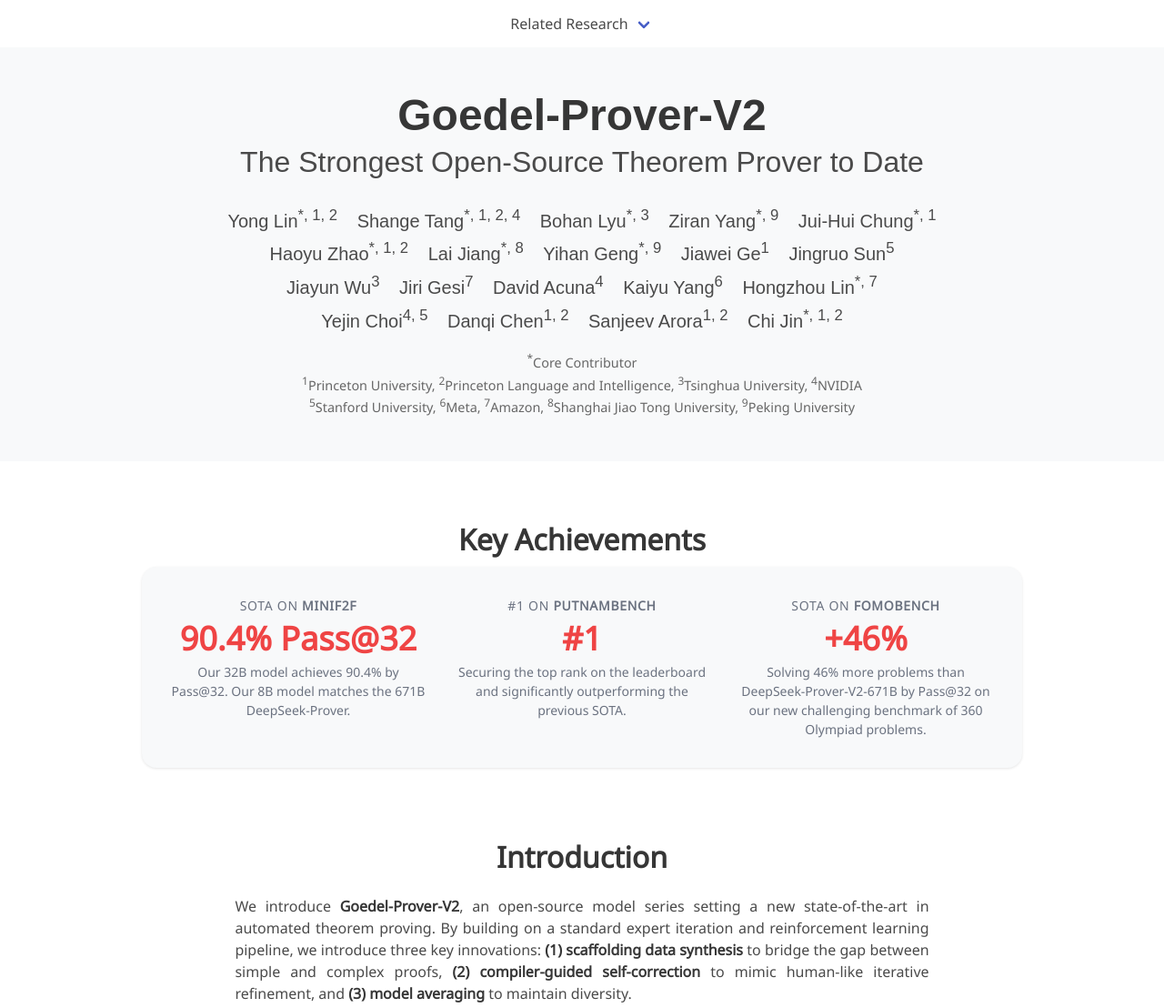
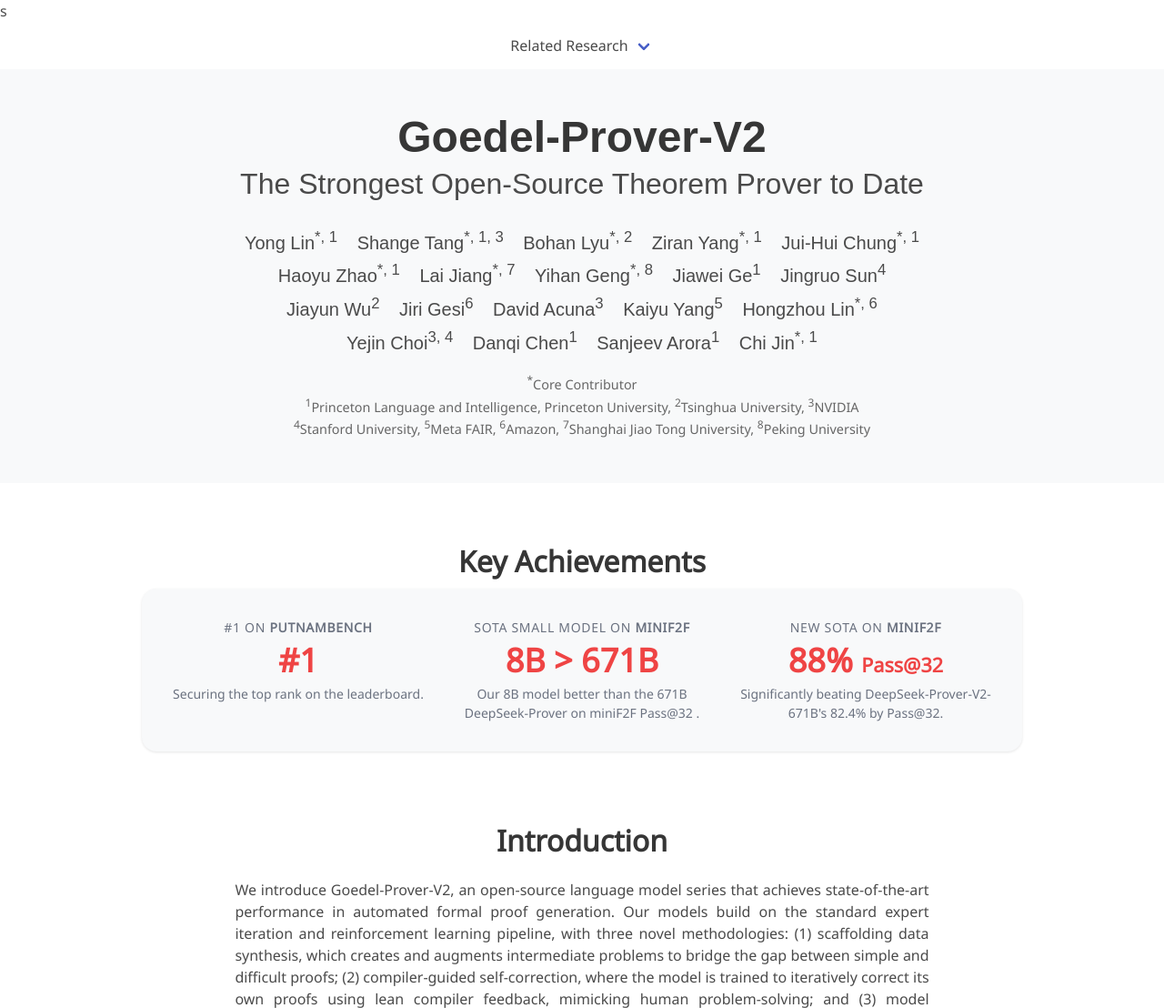
Before and after one commit to Imbernoulli/goedel-v2-web, a plain HTML site: page index.html in a window 1280 px wide. Shown: the top 1108 px of the page at 91% size. Drawn offline with nearby package versions, Linux system fonts and the light colour scheme; some icons are missing; a web font is replaced by a local one.

Commit message:
Update index.html

```diff
--- a/index.html
+++ b/index.html
@@ -1,4 +1,4 @@
-<!DOCTYPE html>
+s<!DOCTYPE html>
 <html lang="en">
 
 <head>
@@ -234,35 +234,35 @@
               <a href="http://blog.goedel-prover.com" style="text-decoration: none; color: inherit;">The Strongest Open-Source Theorem Prover to Date</a>
             </h2>
             <div class="is-size-5 publication-authors">
-              <span class="author-block"><a href="https://linyongver.github.io/Website/" style="text-decoration: none; color: inherit;">Yong Lin</a><sup>*, 1, 2</sup></span>
-              <span class="author-block"><a href="https://shangetang.github.io/" style="text-decoration: none; color: inherit;">Shange Tang</a><sup>*, 1, 2, 4</sup></span>
-              <span class="author-block"><a href="https://lyubh.cn/" style="text-decoration: none; color: inherit;">Bohan Lyu</a><sup>*, 3</sup></span>
-              <span class="author-block"><a href="https://ziranyang0.github.io/" style="text-decoration: none; color: inherit;">Ziran Yang</a><sup>*, 9</sup></span>
+              <span class="author-block"><a href="https://linyongver.github.io/Website/" style="text-decoration: none; color: inherit;">Yong Lin</a><sup>*, 1</sup></span>
+              <span class="author-block"><a href="https://shangetang.github.io/" style="text-decoration: none; color: inherit;">Shange Tang</a><sup>*, 1, 3</sup></span>
+              <span class="author-block"><a href="https://lyubh.cn/" style="text-decoration: none; color: inherit;">Bohan Lyu</a><sup>*, 2</sup></span>
+              <span class="author-block"><a href="https://ziranyang0.github.io/" style="text-decoration: none; color: inherit;">Ziran Yang</a><sup>*, 1</sup></span>
               <span class="author-block"><a href="https://web.math.princeton.edu/~jc1220/" style="text-decoration: none; color: inherit;">Jui-Hui Chung</a><sup>*, 1</sup></span>
               <br>
-              <span class="author-block"><a href="https://hyzhao.me/" style="text-decoration: none; color: inherit;">Haoyu Zhao</a><sup>*, 1, 2</sup></span>
-              <span class="author-block"><a style="text-decoration: none; color: inherit;">Lai Jiang</a><sup>*, 8</sup></span>
-              <span class="author-block"><a href="https://scholar.google.com/citations?user=9jts-VQAAAAJ&hl=zh-CN" style="text-decoration: none; color: inherit;">Yihan Geng</a><sup>*, 9</sup></span>
+              <span class="author-block"><a href="https://hyzhao.me/" style="text-decoration: none; color: inherit;">Haoyu Zhao</a><sup>*, 1</sup></span>
+              <span class="author-block"><a style="text-decoration: none; color: inherit;">Lai Jiang</a><sup>*, 7</sup></span>
+              <span class="author-block"><a href="https://scholar.google.com/citations?user=9jts-VQAAAAJ&hl=zh-CN" style="text-decoration: none; color: inherit;">Yihan Geng</a><sup>*, 8</sup></span>
               <span class="author-block"><a href="https://jiaweige0416.github.io/" style="text-decoration: none; color: inherit;">Jiawei Ge</a><sup>1</sup></span>
-              <span class="author-block"><a href="https://jingruo.github.io/" style="text-decoration: none; color: inherit;">Jingruo Sun</a><sup>5</sup></span>
+              <span class="author-block"><a href="https://jingruo.github.io/" style="text-decoration: none; color: inherit;">Jingruo Sun</a><sup>4</sup></span>
               <br>
-              <span class="author-block"><a href="https://ic-hub.github.io/" style="text-decoration: none; color: inherit;">Jiayun Wu</a><sup>3</sup></span>
-              <span class="author-block"><a href="https://jirigesi.github.io/" style="text-decoration: none; color: inherit;">Jiri Gesi</a><sup>7</sup></span>
-              <span class="author-block"><a href="https://www.cs.toronto.edu/~davidj/" style="text-decoration: none; color: inherit;">David Acuna</a><sup>4</sup></span>
-              <span class="author-block"><a href="https://yangky11.github.io/" style="text-decoration: none; color: inherit;">Kaiyu Yang</a><sup>6</sup></span>
-              <span class="author-block"><a href="http://www.hongzhoulin.com/" style="text-decoration: none; color: inherit;">Hongzhou Lin</a><sup>*, 7</sup></span>
+              <span class="author-block"><a href="https://ic-hub.github.io/" style="text-decoration: none; color: inherit;">Jiayun Wu</a><sup>2</sup></span>
+              <span class="author-block"><a href="https://jirigesi.github.io/" style="text-decoration: none; color: inherit;">Jiri Gesi</a><sup>6</sup></span>
+              <span class="author-block"><a href="https://www.cs.toronto.edu/~davidj/" style="text-decoration: none; color: inherit;">David Acuna</a><sup>3</sup></span>
+              <span class="author-block"><a href="https://yangky11.github.io/" style="text-decoration: none; color: inherit;">Kaiyu Yang</a><sup>5</sup></span>
+              <span class="author-block"><a href="http://www.hongzhoulin.com/" style="text-decoration: none; color: inherit;">Hongzhou Lin</a><sup>*, 6</sup></span>
               <br>
-              <span class="author-block"><a href="https://yejinc.github.io/" style="text-decoration: none; color: inherit;">Yejin Choi</a><sup>4, 5</sup></span>
-              <span class="author-block"><a href="https://www.cs.princeton.edu/~danqic/" style="text-decoration: none; color: inherit;">Danqi Chen</a><sup>1, 2</sup></span>
-              <span class="author-block"><a href="https://www.cs.princeton.edu/~arora/" style="text-decoration: none; color: inherit;">Sanjeev Arora</a><sup>1, 2</sup></span>
-              <span class="author-block"><a href="https://sites.google.com/view/cjin/home" style="text-decoration: none; color: inherit;">Chi Jin</a><sup>*, 1, 2</sup></span>
+              <span class="author-block"><a href="https://yejinc.github.io/" style="text-decoration: none; color: inherit;">Yejin Choi</a><sup>3, 4</sup></span>
+              <span class="author-block"><a href="https://www.cs.princeton.edu/~danqic/" style="text-decoration: none; color: inherit;">Danqi Chen</a><sup>1</sup></span>
+              <span class="author-block"><a href="https://www.cs.princeton.edu/~arora/" style="text-decoration: none; color: inherit;">Sanjeev Arora</a><sup>1</sup></span>
+              <span class="author-block"><a href="https://sites.google.com/view/cjin/home" style="text-decoration: none; color: inherit;">Chi Jin</a><sup>*, 1</sup></span>
             </div>
             <div class="affiliations">
                 <p> <sup>*</sup>Core Contributor
                 <br>
-                <sup>1</sup>Princeton University, <sup>2</sup>Princeton Language and Intelligence, <sup>3</sup>Tsinghua University, <sup>4</sup>NVIDIA
+                <sup>1</sup>Princeton Language and Intelligence, Princeton University, <sup>2</sup>Tsinghua University, <sup>3</sup>NVIDIA
                 <br>
-                <sup>5</sup>Stanford University, <sup>6</sup>Meta, <sup>7</sup>Amazon,  <sup>8</sup>Shanghai Jiao Tong University, <sup>9</sup>Peking University</p>
+                <sup>4</sup>Stanford University, <sup>5</sup>Meta FAIR, <sup>6</sup>Amazon,  <sup>7</sup>Shanghai Jiao Tong University, <sup>8</sup>Peking University</p>
             </div>
 
             <!-- <div class="badges">
@@ -301,29 +301,31 @@
 
         <div>
           <p style="font-size: 0.875rem; font-weight: 500; text-transform: uppercase; letter-spacing: 0.05em; color: #6b7280; margin-bottom: 0.5rem;">
-            SOTA on <b>MiniF2F</b></p>
+            #1 on <b>PutnamBench</b></p>
           <p style="font-size: 2.25rem; font-weight: 700; color: #ef4444; line-height: 1; margin-bottom: 0.5rem;">
-            <strong style="color: #ef4444;"> 90.4% Pass@32</strong></p>
+            <strong style="color: #ef4444;">#1</strong></p>
           <p style="font-size: 0.875rem; color: #6b7280;">
-            Our 32B model achieves  90.4% by Pass@32. Our 8B model matches the 671B DeepSeek-Prover.</p>
+            Securing the top rank on the leaderboard.</p>
         </div>
 
         <div>
           <p style="font-size: 0.875rem; font-weight: 500; text-transform: uppercase; letter-spacing: 0.05em; color: #6b7280; margin-bottom: 0.5rem;">
-            #1 on <b>PutnamBench</b></p>
+            SOTA small model on <b>MiniF2F</b></p>
           <p style="font-size: 2.25rem; font-weight: 700; color: #ef4444; line-height: 1; margin-bottom: 0.5rem;">
-            <strong style="color: #ef4444;">#1</strong></p>
+            <strong style="color: #ef4444;"> 8B > 671B</strong></p>
           <p style="font-size: 0.875rem; color: #6b7280;">
-            Securing the top rank on the leaderboard and significantly outperforming the previous SOTA.</p>
+            Our 8B model better than the 671B DeepSeek-Prover on miniF2F Pass@32 .</p>
         </div>
+
+
 
         <div>
           <p style="font-size: 0.875rem; font-weight: 500; text-transform: uppercase; letter-spacing: 0.05em; color: #6b7280; margin-bottom: 0.5rem;">
-            SOTA on <b>FoMOBench</b></p>
+            New SOTA on <b>MiniF2F</b></p>
           <p style="font-size: 2.25rem; font-weight: 700; color: #ef4444; line-height: 1; margin-bottom: 0.5rem;">
-            <strong style="color: #ef4444;">+46%</strong></p>
+            <strong style="color: #ef4444;">88% <span style="font-size: 0.6em;">Pass@32</span></strong>
           <p style="font-size: 0.875rem; color: #6b7280;">
-            Solving 46% more problems than DeepSeek-Prover-V2-671B by Pass@32 on our new challenging benchmark of 360 Olympiad problems.</p>
+            Significantly beating DeepSeek-Prover-V2-671B's 82.4% by Pass@32.</p>
         </div>
 
       </div>
@@ -337,10 +339,10 @@
           <h2 class="title is-3">Introduction</h2>
           <div class="content has-text-justified">
             <p>
-              We introduce <strong>Goedel-Prover-V2</strong>, an open-source model series setting a new state-of-the-art in automated theorem proving. By building on a standard expert iteration and reinforcement learning pipeline, we introduce three key innovations: <strong>(1) scaffolding data synthesis</strong> to bridge the gap between simple and complex proofs, <strong>(2) compiler-guided self-correction</strong> to mimic human-like iterative refinement, and <strong>(3) model averaging</strong> to maintain diversity.
+              We introduce Goedel-Prover-V2, an open-source language model series that achieves state-of-the-art performance in automated formal proof generation. Our models build on the standard expert iteration and reinforcement learning pipeline, with three novel methodologies: (1) scaffolding data synthesis, which creates and augments intermediate problems to bridge the gap between simple and difficult proofs; (2) compiler-guided self-correction, where the model is trained to iteratively correct its own proofs using lean compiler feedback, mimicking human problem-solving; and (3) model averaging.
             </p>
             <p>
-              Our <strong>8B model matches the performance of models nearly 100x its size</strong>, and our <strong>32B model significantly outperforms all prior open-source and closed-source provers</strong>, establishing a new benchmark for what's possible in automated reasoning.
+              Our small model, Goedel-Prover-V2-8B, reaches 83.0% on MiniF2F test set at Pass@32, matching the performance of DeepSeek-Prover-V2-671B while being nearly 100 times smaller in model size.  Our flagship model, Goedel-Prover-V2-32B, achieves 88.0% on MiniF2F at Pass@32 and 90.4% with additional two rounds of self-correction (only increasing max output length from 32K to 40K), outperforming prior SOTA DeepSeek-Prover-V2-671B and concurrent work Kimina-Prover-72B by a large margin. Additionaly, Goedel-Prover-V2-32B solves 57 problems on PutnamBench with 32 sample budget and 2 rounds of self-correction per sample, securing the 1st on the leaderboard by beating DeepSeek-Prover-V2-671B's 47 by doing Pass@1024.
             </p>
           </div>
         </div>
@@ -369,15 +371,15 @@
             </div>
           </div>
           <figcaption>
-              <strong>Figure 1</strong>: <em>Pass@32 performance on MiniF2F, PutnamBench, and our new FoMOBench containing 360 Olympiad math problems.</em>
+              <strong>Figure 1</strong>: <em>Pass@32 performance on MiniF2F, PutnamBench, and our new FoMOBench containing 360 IMO-level problems.</em>
           </figcaption>
         </figure>
         <div class="content has-text-justified">
             <p>
-                The charts above demonstrate the state-of-the-art performance of Goedel-Prover-V2. Goedel-Prover-V2 (self-correction) indicates that the model first do full proof generation and then correct the proof according to the lean compilation feedback. The max generation length for Goedel-Prover-V2 (self-correction) is 40K while that of the rest models is 32K.
+                The charts above demonstrate the state-of-the-art performance of Goedel-Prover-V2. Goedel-Prover-V2 (self-correction) indicates that the model first do full proof generation and then correct the proof according to the lean compilation feedback.  <strong>Goedel-Prover-V2 (self-correction) only increases the max output length from 32K to 40K over other models.</strong>
                 <strong>(Left)</strong> On the widely-used MiniF2F benchmark, our 8B model achieves 83.0%, matching much larger models, while our 32B model reaches 88.0% (90.4% with self-correction), outperforming all previous models.
                 <strong>(Middle)</strong> On the challenging PutnamBench, our 32B model solves 43 problems, a significant leap over the previous best of 23.
-                <strong>(Right)</strong> On our newly curated FoMOBench, which contains difficult Olympiad-level problems, our 32B model solves 60 problems, surpassing the prior SOTA of 50.
+                <strong>(Right)</strong> On our newly curated FoMOBench, which contains 360 IMO-level problems, our 32B model solves 73 problems, surpassing DeepSeek-Prover-V2-671B's 50.
             </p>
         </div>
 
@@ -391,8 +393,10 @@
                 </tr>
             </thead>
             <tbody>
-                <tr><td>1</td><td><strong>Goedel-Prover-V2-32B (self-correction)</strong></td><td><strong>64</strong></td><td><strong>Pass@64</strong></td></tr>
-                <tr><td>1</td><td><strong>Goedel-Prover-V2-32B (self-correction)</strong></td><td><strong>57</strong></td><td><strong>Pass@32</strong></td></tr>
+                <tr><td>1</td><td><strong>Goedel-Prover-V2-32B (two rounds of self-correction)</strong></td><td><strong>64</strong></td><td><strong>Pass@64</strong></td></tr>
+                <tr><td>1</td><td><strong>Goedel-Prover-V2-32B (two rounds of self-correction)</strong></td><td><strong>57</strong></td><td><strong>Pass@32</strong></td></tr>
+                <tr><td>1</td><td><strong>Goedel-Prover-V2-32B </strong></td><td><strong>43</strong></td><td><strong>Pass@32</strong></td></tr>
+
                 <tr><td>2</td><td>DeepSeek‑Prover‑V2-671B</td><td>47</td><td>pass@1024</td></tr>
                 <tr><td>2</td><td>DeepSeek‑Prover‑V2-671B</td><td>22</td><td>pass@32</td></tr>
                 <tr><td>3</td><td>DSP+</td><td>23</td><td>pass@128</td></tr>
@@ -400,7 +404,7 @@
             </tbody>
         </table>
         <figcaption class="has-text-centered">
-            <strong>Table 1</strong>: <em>PutnamBench leaderboard. Goedel-Prover-V2-32B secures the top rank with significantly less compute than the previous SOTA. Note that DeepSeek-Prover-V2-671B's score of 47 was achieved with a much larger sample budget (pass@1024).</em>
+            <strong>Table 1</strong>: <em>PutnamBench leaderboard. Goedel-Prover-V2-32B secures the top rank with significantly less compute than the previous SOTA.  <strong>Goedel-Prover-V2 (self-correction) only increase the max output length from 32K to 40K over other models.</strong> Note that DeepSeek-Prover-V2-671B's score of 47 was achieved with a much larger sample budget (pass@1024).</em>
         </figcaption>
     </div>
   </section>
@@ -413,9 +417,9 @@
             <div class="column is-half">
               <img src="https://github.com/Goedel-LM/Goedel-Prover-V2/blob/main/assets/inference_scale_performance.png?raw=true" alt="Inference Scale Performance">
             </div>
-            <div class="column is-half">
+            <!-- <div class="column is-half">
               <img src="https://github.com/Goedel-LM/Goedel-Prover-V2/blob/main/assets/inference_scale_performance_compute_adjusted.png?raw=true" alt="Inference Scale Performance Compute Adjusted">
-            </div>
+            </div> -->
           </div>
           <figcaption>
               <strong>Figure 2</strong>: <em>Performance on MiniF2F test set under different sample budgets.</em>
@@ -441,8 +445,17 @@
             <div class="column is-half">
                 <div class="method-card">
                     <div class="is-flex is-align-items-center mb-3">
+                        <p class="icon"><i class="fas fa-sync-alt"></i></p>
+                        <h3>Expert Iteration & RL</h3>
+                    </div>
+                    <p>We follow a proven pipeline: formalizing problems, generating and verifying proofs, and using the new, successful proofs to train the next generation of models, further enhanced by reinforcement learning.</p>
+                </div>
+            </div>
+            <div class="column is-half">
+                <div class="method-card">
+                    <div class="is-flex is-align-items-center mb-3">
                         <p class="icon"><i class="fas fa-layer-group"></i></p>
-                        <h3>Scaffolding Data Synthesis</h3>
+                        <h3>Data Synthesis for Curriculum</h3>
                     </div>
                     <p>To overcome data scarcity, we automatically generate intermediate problems. This creates a smoother difficulty curve, bridging the gap from simple lemmas to complex theorems and providing a denser training signal.</p>
                 </div>
@@ -463,15 +476,6 @@
                         <h3>Model Averaging</h3>
                     </div>
                     <p>To combat overfitting and loss of diversity in later training stages, we average trained checkpoints with the base model. This simple technique restores diversity and boosts Pass@K performance for larger K.</p>
-                </div>
-            </div>
-            <div class="column is-half">
-                <div class="method-card">
-                    <div class="is-flex is-align-items-center mb-3">
-                        <p class="icon"><i class="fas fa-sync-alt"></i></p>
-                        <h3>Expert Iteration & RL</h3>
-                    </div>
-                    <p>We follow a proven pipeline: formalizing problems, generating and verifying proofs, and using the new, successful proofs to train the next generation of models, further enhanced by reinforcement learning.</p>
                 </div>
             </div>
         </div>
```
